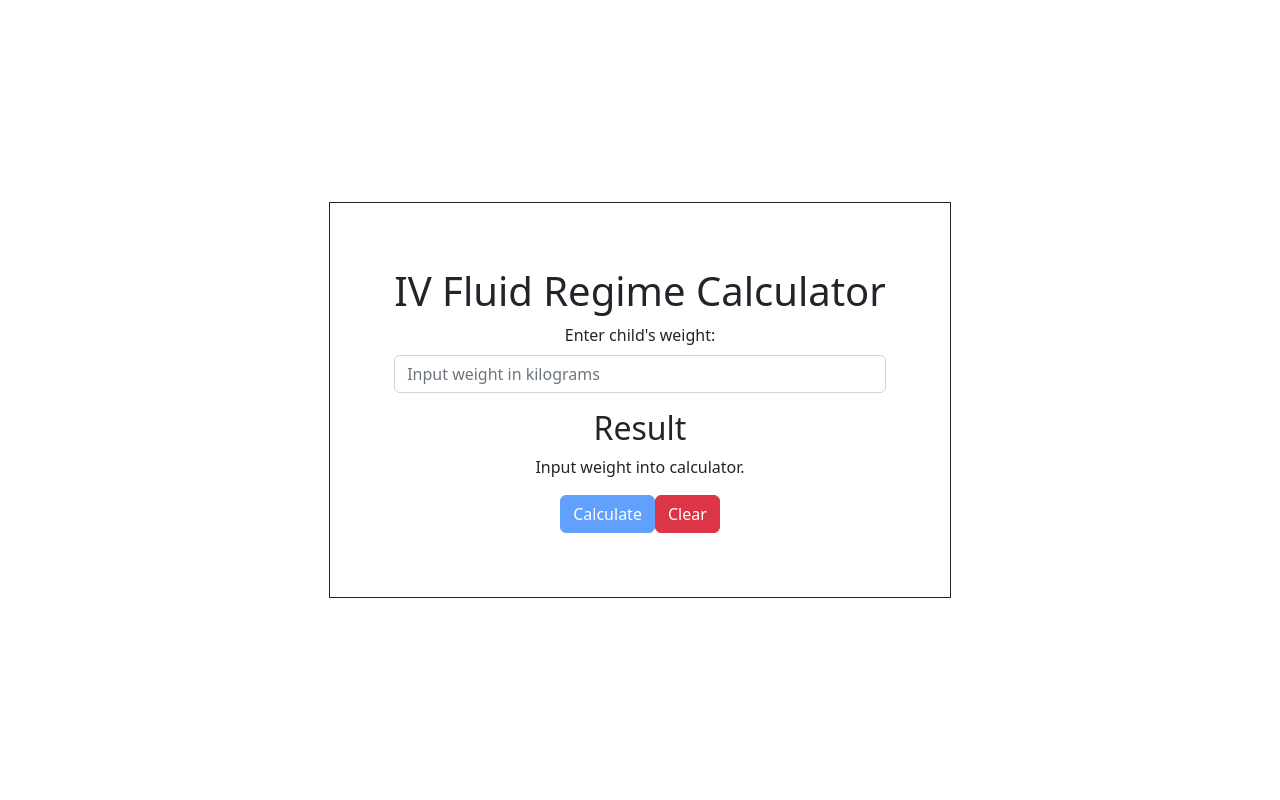
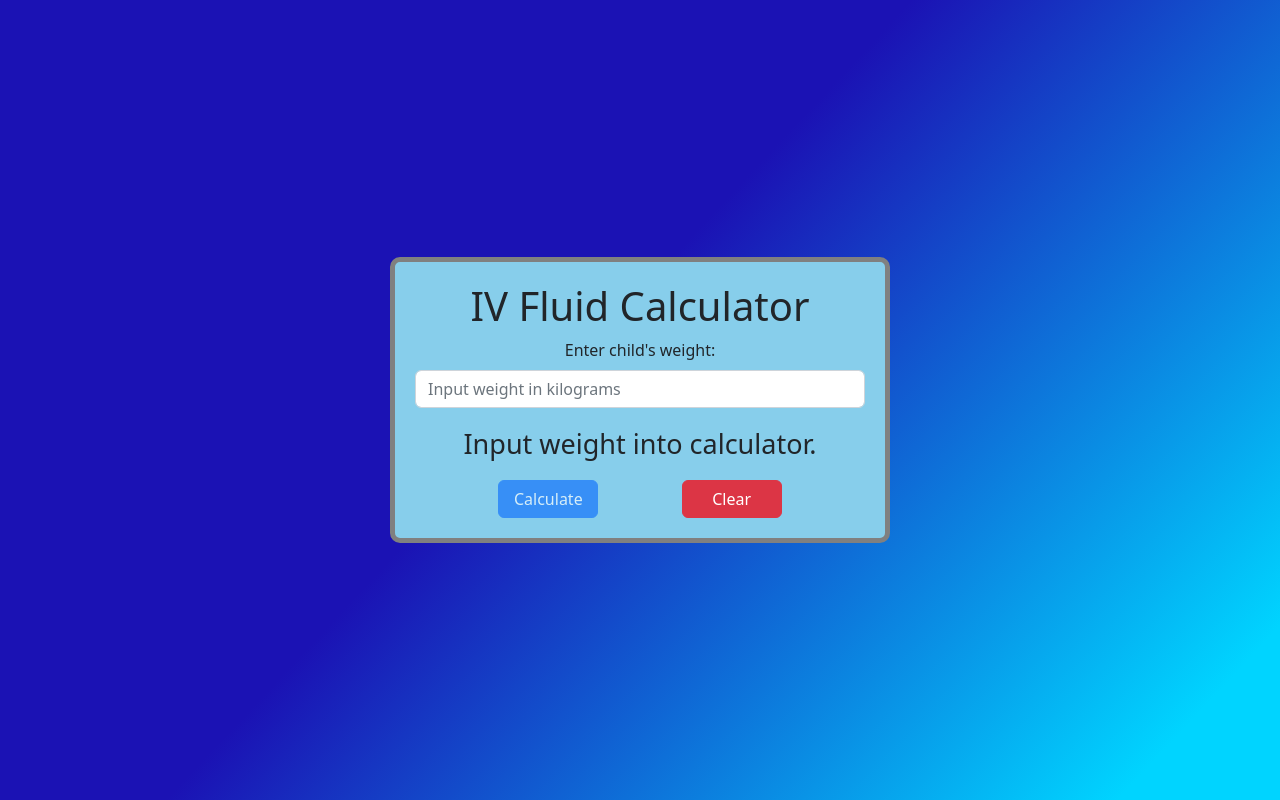
Before and after one commit to sjdnz93/iv-fluid-calculator, a React (Create React App) app in the folder client/: page / in a window 1280 px wide. Built offline with nearby package versions, Linux system fonts and the light colour scheme.

Commit message:
styling tweaks

```diff
--- a/client/src/App.js
+++ b/client/src/App.js
@@ -13,13 +13,13 @@ const App = () => {
 
     if (weight <= 10) {
       const doseFinal = weight * 100
-      setDose(`${doseFinal}ml per 24 hours.`)
+      setDose(`${doseFinal}ml`)
     } else if (weight > 10 && weight <= 20) {
       const dosePlusTen = ((weight - 10) * 50) + 1000
-      setDose(`${dosePlusTen}ml per 24 hours.`)
+      setDose(`${dosePlusTen}ml`)
     } else if (weight > 20) {
       const dosePlusTwenty = ((weight - 20) * 20) + 1500
-      setDose(`${dosePlusTwenty}ml per 24 hours.`)
+      setDose(`${dosePlusTwenty}ml`)
     }
 
   }
@@ -39,18 +39,23 @@ const App = () => {
 
       <div className='wrapper'>
         <Form className='form' onSubmit={handleSubmit}>
-          <h1>IV Fluid Regime Calculator</h1>
+          <h1>IV Fluid Calculator</h1>
           <Form.Group className='mb-3'>
             <Form.Label>Enter child&apos;s weight:</Form.Label>
             <Form.Control placeholder='Input weight in kilograms' type='number' onChange={handleChange} value={weight}></Form.Control>
           </Form.Group>
-          <h2>Result</h2>
-          <p>{dose ? `Dose is ${dose}` : 'Input weight into calculator.'}</p>
-          <Button variant='primary' type='submit' className={weight ? 'active' : 'disabled'}>Calculate</Button>
-          <Button variant='danger' type='reset' onClick={clearForm}>Clear</Button>
+          {/* <h2>Result</h2> */}
+          {dose ?
+            <p>Dose is <span>{dose}</span> per 24 hours.</p>
+            :
+            <p>Input weight into calculator.</p>
+          }
+          <div className='button-wrapper'>
+            <Button variant='primary' type='submit' className={weight ? 'active' : 'disabled'}>Calculate</Button>
+            <Button variant='danger' type='reset' onClick={clearForm}>Clear</Button>
+          </div>
         </Form>
       </div>
-
 
     </main>
   )
--- a/client/src/styles/main.scss
+++ b/client/src/styles/main.scss
@@ -1,5 +1,11 @@
 * {
   box-sizing: border-box;
+}
+
+body {
+  background: rgb(27, 18, 180);
+  background: linear-gradient(133deg, rgba(27, 18, 180, 1) 45%, rgba(0, 212, 255, 1) 92%);
+
 }
 
 main {
@@ -11,6 +17,28 @@ main {
 }
 
 .wrapper {
-  border: solid 1px;
-  padding: 5%;
+  margin: 0 10px;
+  padding: 20px;
+  background: skyblue;
+  border-radius: 10px;
+  border: solid 5px grey;
+  width: 500px;
 }
+
+.button-wrapper {
+  display: flex;
+  justify-content: space-evenly;
+
+  button {
+    width: 100px;
+  }
+}
+
+p {
+
+  font-size: 27px;
+
+  span {
+    font-weight: bold;
+  }
+}
```
